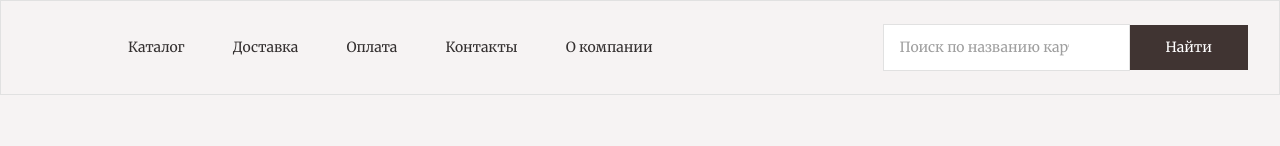
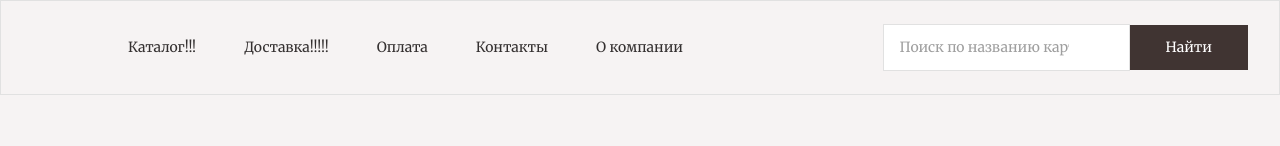
Before and after one commit to FedorLivshits/Test-Banki-shop, a website: page app/index.html in a window 1280 px wide. Shown: the top 146 px of the page. Drawn offline with nearby package versions, Linux system fonts and the light colour scheme.

Commit message:
commit 4

```diff
--- a/app/index.html
+++ b/app/index.html
@@ -21,10 +21,10 @@
 						<nav class="menu">
 							<ul class="menu__list">
 								<li class="menu__list-item">
-									<a href="#" class="menu__list-link"> Каталог </a>
+									<a href="#" class="menu__list-link"> Каталог!!!</a>
 								</li>
 								<li class="menu__list-item">
-									<a href="#" class="menu__list-link"> Доставка </a>
+									<a href="#" class="menu__list-link"> Доставка!!!!!</a>
 								</li>
 								<li class="menu__list-item">
 									<a href="#" class="menu__list-link"> Оплата </a>
```
